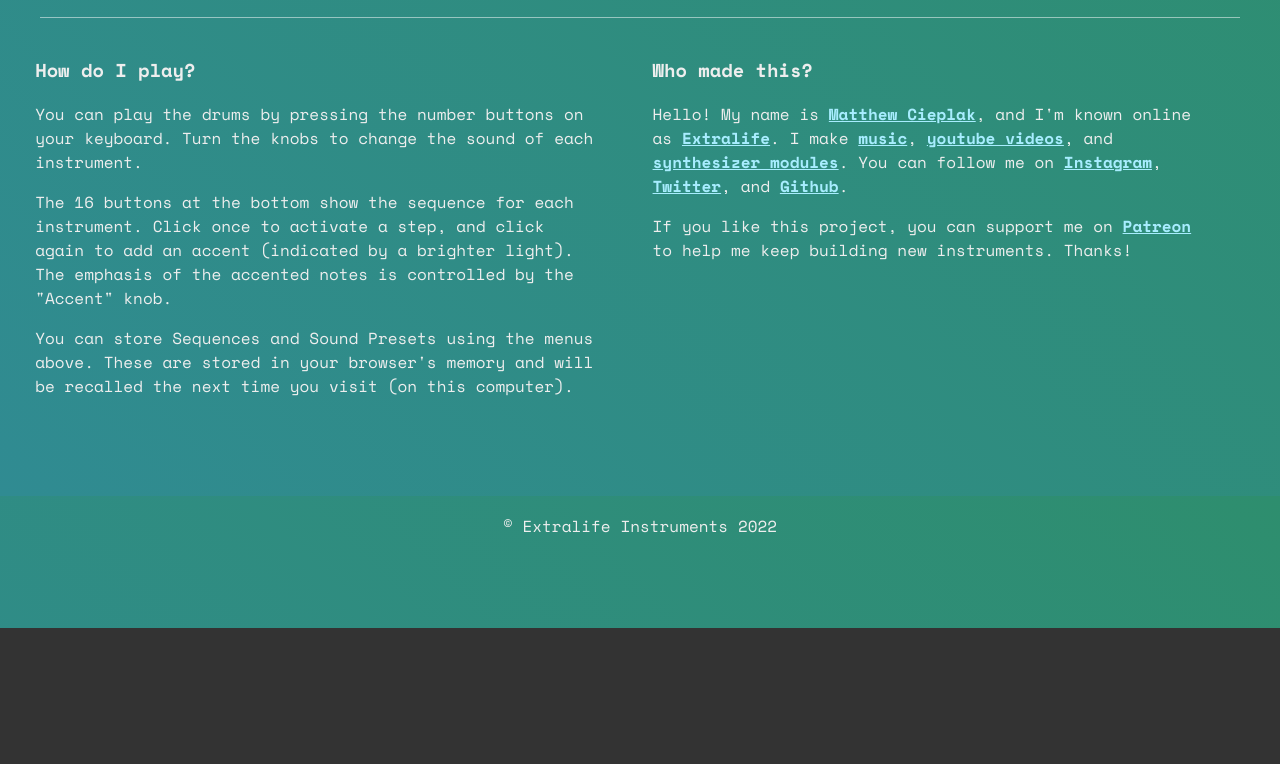
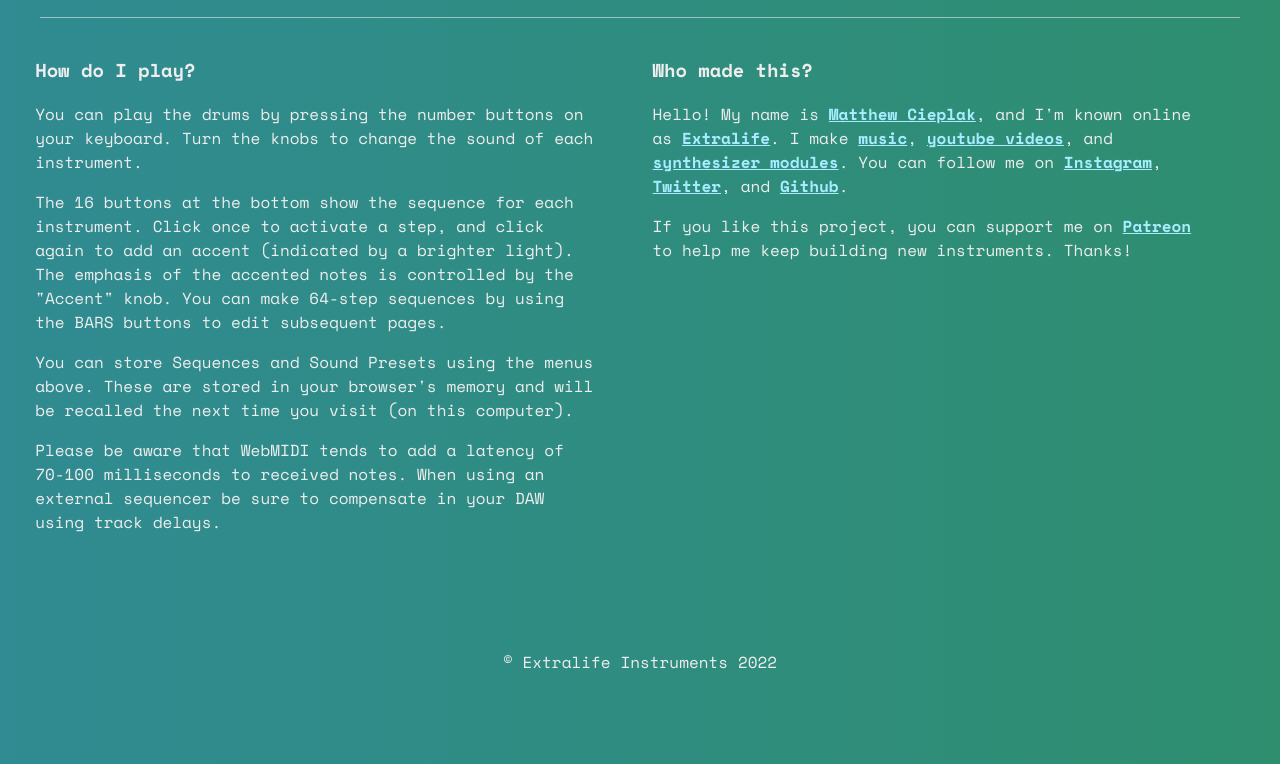
Before and after one commit to matthewcieplak/er-99, a website: page index.html in a window 1280 px wide. Shown: the part 1104-1868 px from the top of the page. Before the commit the page ends 1732 px from the top, so only its background shows below. Drawn offline with nearby package versions, Linux system fonts and the light colour scheme.

Commit message:
Visual tweaks.

```diff
--- a/index.html
+++ b/index.html
@@ -475,9 +475,11 @@
             <h3>How do I play?</h3>
             <p>You can play the drums by pressing the number buttons on your keyboard. Turn the knobs to change the sound of each instrument. </p>
 
-            <p>The 16 buttons at the bottom show the sequence for each instrument. Click once to activate a step, and click again to add an accent (indicated by a brighter light). The emphasis of the accented notes is controlled by the "Accent" knob.</p>
+            <p>The 16 buttons at the bottom show the sequence for each instrument. Click once to activate a step, and click again to add an accent (indicated by a brighter light). The emphasis of the accented notes is controlled by the "Accent" knob. You can make 64-step sequences by using the BARS buttons to edit subsequent pages.</p>
 
             <p>You can store Sequences and Sound Presets using the menus above. These are stored in your browser's memory and will be recalled the next time you visit (on this computer).</p>
+
+            <p>Please be aware that WebMIDI tends to add a latency of 70-100 milliseconds to received notes. When using an external sequencer be sure to compensate in your DAW using track delays.</p>
         </div>
 
         <div class="column doublecolumn">
--- a/style.css
+++ b/style.css
@@ -7,7 +7,7 @@ body {
     margin: 0;
     padding: 10px;
     box-sizing: border-box;
-    background-image: linear-gradient(45deg, rgb(48, 139, 146),rgb(46, 142, 110));
+    background-image: linear-gradient(90deg, rgb(48, 139, 146),rgb(46, 142, 110));
     background-size: cover;
 }
 
```
